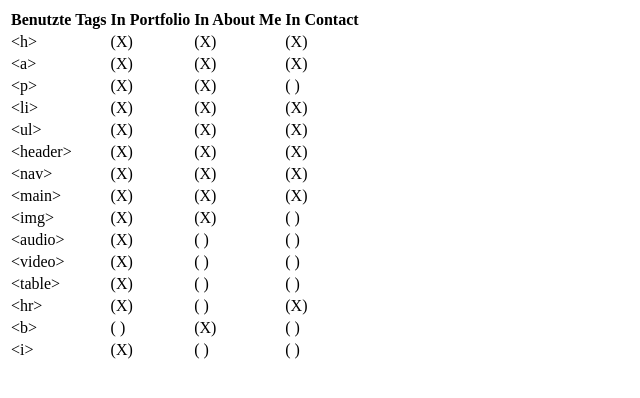
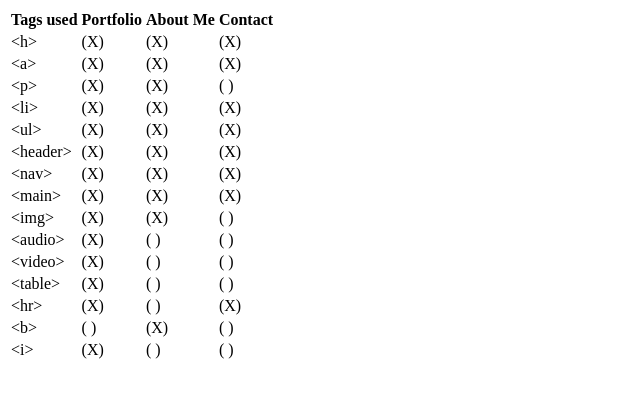
Before and after one commit to Maxi-F22/GIS_SoSe2020, a plain HTML site: page Aufgabe02/tags_used.html in a window 1280 px wide. Shown: the whole page, without its empty margins (0-640 px from the left). Drawn offline with Linux system fonts and the light colour scheme.

Commit message:
Aufgabe 02 geändert

```diff
--- a/Aufgabe02/tags_used.html
+++ b/Aufgabe02/tags_used.html
@@ -8,10 +8,10 @@
     <table>
         <tbody>
             <tr>
-                <th>Benutzte Tags</th>
-                <th>In Portfolio</th>
-                <th>In About Me</th>
-                <th>In Contact</th>
+                <th>Tags used</th>
+                <th>Portfolio</th>
+                <th>About Me</th>
+                <th>Contact</th>
             </tr>
             <tr>
                 <td>&lt;h&gt;</td>
```
Also changed, not shown: Aufgabe02/portfolio.html (+3 -3 lines).
